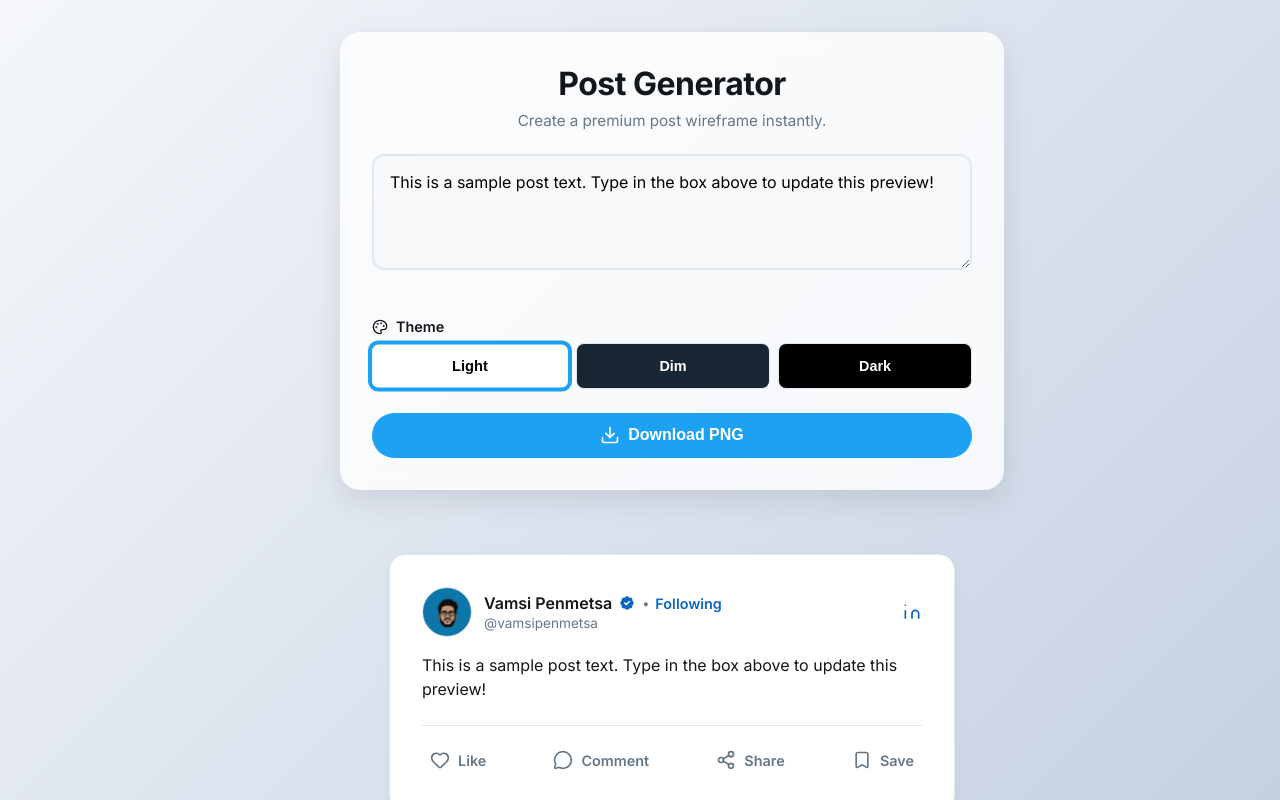
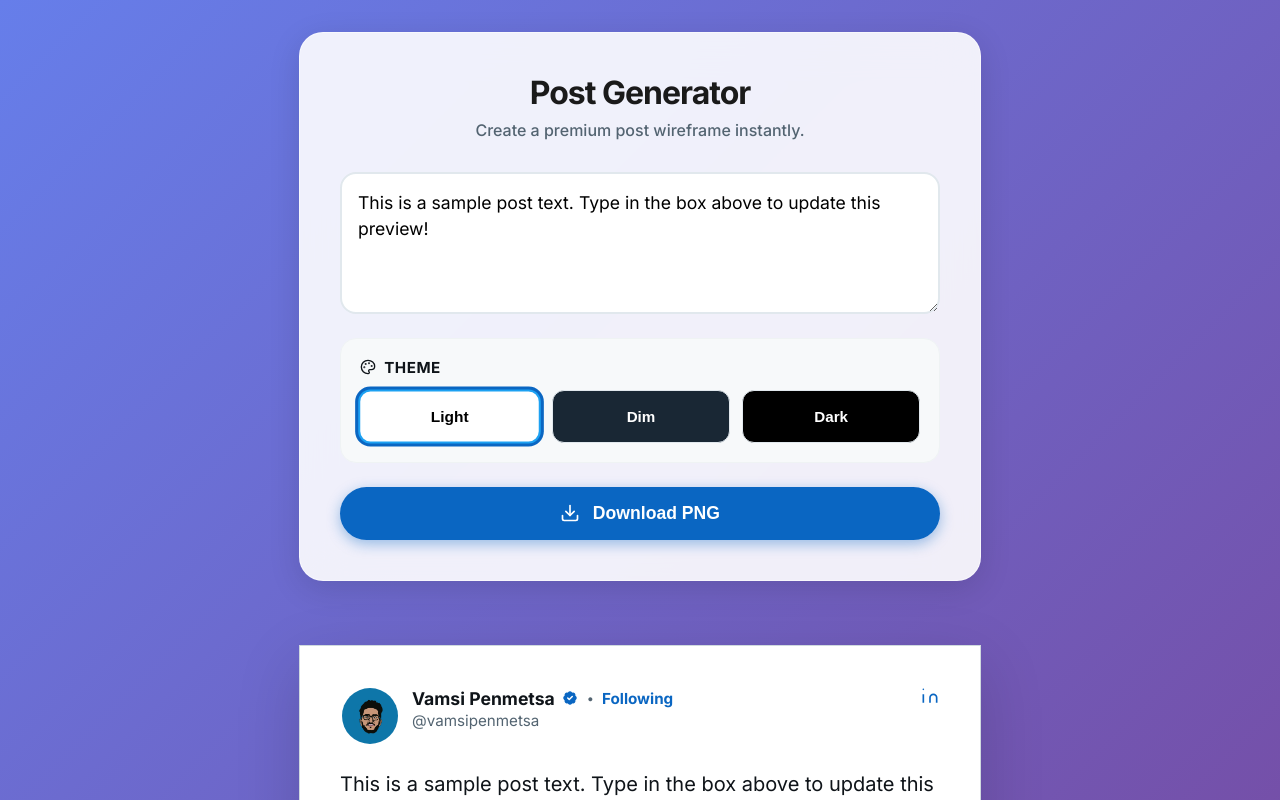
Before and after one commit to vamsipenmetsa/post-wireframe, a React (Vite) app: page / in a window 1280 px wide. Shown: the top 800 px of the page. Built offline with nearby package versions, Linux system fonts and the light colour scheme.

Commit message:
Enhance UI with premium design, square edges, and high-res output

```diff
--- a/src/PostGenerator.css
+++ b/src/PostGenerator.css
@@ -1,98 +1,168 @@
 :root {
-  --primary-color: #1DA1F2;
-  --bg-gradient: linear-gradient(135deg, #f5f7fa 0%, #c3cfe2 100%);
+  --primary-color: #0a66c2;
+  --primary-hover: #1a91da;
+  --bg-gradient: linear-gradient(135deg, #667eea 0%, #764ba2 100%);
   --card-bg: #ffffff;
-  --text-color: #14171a;
-  --secondary-text: #657786;
-  --border-color: #e1e8ed;
-  --shadow: 0 10px 30px rgba(0, 0, 0, 0.1);
+  --text-color: #0f1419;
+  --secondary-text: #536471;
+  --border-color: #cfd9de;
+  --shadow: 0 8px 32px rgba(0, 0, 0, 0.12);
+  --glass-bg: rgba(255, 255, 255, 0.9);
+  --glass-border: 1px solid rgba(255, 255, 255, 0.5);
 }
 
 body {
   margin: 0;
-  font-family: 'Inter', sans-serif;
+  font-family: 'Inter', -apple-system, BlinkMacSystemFont, "Segoe UI", Roboto, Helvetica, Arial, sans-serif;
   background: var(--bg-gradient);
   min-height: 100vh;
   display: flex;
   justify-content: center;
   align-items: center;
+  padding: 2rem;
+  box-sizing: border-box;
+  color: var(--text-color);
 }
 
 .container {
   display: flex;
   flex-direction: column;
   align-items: center;
-  gap: 2rem;
-  padding: 2rem;
+  gap: 3rem;
   width: 100%;
-  max-width: 800px;
+  max-width: 1200px;
 }
 
+/* Glassmorphism Panel for Controls */
 .input-section {
   width: 100%;
   max-width: 600px;
-  background: rgba(255, 255, 255, 0.8);
-  backdrop-filter: blur(10px);
-  padding: 2rem;
-  border-radius: 20px;
+  background: var(--glass-bg);
+  backdrop-filter: blur(20px);
+  -webkit-backdrop-filter: blur(20px);
+  padding: 2.5rem;
+  border-radius: 24px;
   box-shadow: var(--shadow);
+  border: var(--glass-border);
   text-align: center;
 }
 
 h1 {
   margin: 0 0 0.5rem 0;
-  color: var(--text-color);
-  font-weight: 700;
-  letter-spacing: -0.5px;
+  color: #1a1a1a;
+  font-weight: 800;
+  font-size: 2rem;
+  letter-spacing: -1px;
 }
 
 .subtitle {
-  margin: 0 0 1.5rem 0;
+  margin: 0 0 2rem 0;
   color: var(--secondary-text);
-  font-size: 0.95rem;
+  font-size: 1rem;
+  font-weight: 500;
+}
+
+.controls {
+  display: flex;
+  flex-direction: column;
+  gap: 1.5rem;
 }
 
 .text-input {
   width: 100%;
   padding: 1rem;
-  border: 2px solid var(--border-color);
-  border-radius: 12px;
-  font-family: 'Inter', sans-serif;
-  font-size: 1rem;
+  border: 2px solid #e1e8ed;
+  border-radius: 16px;
+  font-family: inherit;
+  font-size: 1.1rem;
+  line-height: 1.5;
   resize: vertical;
-  transition: border-color 0.2s, box-shadow 0.2s;
-  background: #f8f9fa;
+  transition: all 0.2s cubic-bezier(0.2, 0, 0, 1);
+  background: white;
   box-sizing: border-box;
-  margin-bottom: 1.5rem;
+  min-height: 120px;
 }
 
 .text-input:focus {
   outline: none;
   border-color: var(--primary-color);
-  box-shadow: 0 0 0 3px rgba(29, 161, 242, 0.1);
-  background: #fff;
+  box-shadow: 0 0 0 4px rgba(10, 102, 194, 0.15);
+}
+
+.theme-selector {
+  display: flex;
+  flex-direction: column;
+  gap: 0.8rem;
+  align-items: flex-start;
+  background: #f7f9fa;
+  padding: 1.2rem;
+  border-radius: 16px;
+  border: 1px solid #eff3f4;
+}
+
+.label {
+  display: flex;
+  align-items: center;
+  gap: 0.5rem;
+  font-size: 0.95rem;
+  font-weight: 700;
+  color: var(--text-color);
+  text-transform: uppercase;
+  letter-spacing: 0.5px;
+}
+
+.theme-options {
+  display: flex;
+  gap: 0.8rem;
+  width: 100%;
+}
+
+.theme-btn {
+  flex: 1;
+  padding: 1rem;
+  border-radius: 12px;
+  cursor: pointer;
+  font-weight: 700;
+  font-size: 0.95rem;
+  transition: all 0.2s;
+  display: flex;
+  align-items: center;
+  justify-content: center;
+}
+
+.theme-btn:hover {
+  transform: translateY(-2px);
+  box-shadow: 0 4px 12px rgba(0, 0, 0, 0.08);
+}
+
+.theme-btn.active {
+  transform: scale(1.02);
+  box-shadow: 0 0 0 3px var(--primary-color);
+  z-index: 1;
 }
 
 .download-btn {
   display: flex;
   align-items: center;
   justify-content: center;
-  gap: 0.5rem;
+  gap: 0.8rem;
   background: var(--primary-color);
   color: white;
   border: none;
-  padding: 0.8rem 1.5rem;
+  padding: 1rem 2rem;
   border-radius: 50px;
-  font-size: 1rem;
-  font-weight: 600;
+  font-size: 1.1rem;
+  font-weight: 700;
   cursor: pointer;
-  transition: transform 0.2s, box-shadow 0.2s;
+  transition: all 0.2s;
   width: 100%;
+  box-shadow: 0 4px 14px rgba(10, 102, 194, 0.4);
 }
 
 .download-btn:hover {
+  background: var(--primary-hover);
   transform: translateY(-2px);
-  box-shadow: 0 5px 15px rgba(29, 161, 242, 0.3);
+  box-shadow: 0 6px 20px rgba(10, 102, 194, 0.5);
 }
 
 .download-btn:active {
@@ -103,115 +173,84 @@ h1 {
   width: 100%;
   display: flex;
   justify-content: center;
-  padding: 2rem;
+  padding: 1rem;
 }
 
-/* The Post Card - This is what gets screenshotted */
-.controls {
-  display: flex;
-  flex-direction: column;
-  gap: 1.5rem;
-}
-
-.theme-selector {
-  display: flex;
-  flex-direction: column;
-  gap: 0.5rem;
-  align-items: flex-start;
-}
-
-.label {
-  display: flex;
-  align-items: center;
-  gap: 0.5rem;
-  font-size: 0.9rem;
-  font-weight: 600;
-  color: var(--text-color);
-}
-
-.theme-options {
-  display: flex;
-  gap: 0.5rem;
-  width: 100%;
-}
-
-.theme-btn {
-  flex: 1;
-  padding: 0.8rem;
-  border-radius: 8px;
-  cursor: pointer;
-  font-weight: 600;
-  font-size: 0.9rem;
-  transition: transform 0.2s, box-shadow 0.2s;
-}
-
-.theme-btn:hover {
-  transform: translateY(-2px);
-  box-shadow: 0 2px 8px rgba(0, 0, 0, 0.1);
-}
-
-.theme-btn.active {
-  transform: scale(1.02);
-  box-shadow: 0 0 0 2px var(--primary-color);
-}
-
-/* Post Card Themes */
+/* The Post Card - High Fidelity & Square Edges */
 .post-card {
   background: white;
   width: 100%;
-  max-width: 500px;
-  padding: 2rem;
-  border-radius: 16px;
-  box-shadow: 0 2px 10px rgba(0, 0, 0, 0.05);
+  max-width: 600px;
+  padding: 2.5rem;
+  border-radius: 0;
+  /* SQUARE EDGES as requested */
+  box-shadow: 0 20px 60px rgba(0, 0, 0, 0.15);
+  /* More premium shadow for preview */
   border: 1px solid var(--border-color);
   font-family: 'Inter', sans-serif;
   transition: background-color 0.3s, color 0.3s;
+  position: relative;
+  overflow: hidden;
 }
 
+/* Themes */
 .post-card.light {
   background: #ffffff;
-  color: #000000;
-  border-color: #e1e8ed;
+  color: #0f1419;
+  border-color: #cfd9de;
 }
 
 .post-card.dim {
-  background: #192734;
-  color: #ffffff;
+  background: #15202b;
+  color: #f7f9f9;
   border-color: #38444d;
 }
 
-.post-card.dim .name,
-.post-card.dim .post-content,
-.post-card.dim .interaction-item {
-  color: #ffffff;
+.post-card.dark {
+  background: #000000;
+  color: #e7e9ea;
+  border-color: #2f3336;
+}
+
+/* Theme specifics */
+.post-card.dim .name {
+  color: #f7f9f9;
 }
 
 .post-card.dim .username,
-.post-card.dim .dot,
+.post-card.dim .dot {
+  color: #8b98a5;
+}
+
+.post-card.dim .post-content {
+  color: #f7f9f9;
+}
+
 .post-card.dim .post-footer {
-  color: #8899a6;
+  color: #8b98a5;
+  border-top-color: #38444d;
 }
 
 .post-card.dim .interaction-item:hover {
   background-color: rgba(255, 255, 255, 0.1);
 }
 
-.post-card.dark {
-  background: #000000;
-  color: #ffffff;
-  border-color: #2f3336;
-}
-
-.post-card.dark .name,
-.post-card.dark .post-content,
-.post-card.dark .interaction-item {
-  color: #d9d9d9;
+.post-card.dark .name {
+  color: #e7e9ea;
 }
 
 .post-card.dark .username,
-.post-card.dark .dot,
+.post-card.dark .dot {
+  color: #71767b;
+}
+
+.post-card.dark .post-content {
+  color: #e7e9ea;
+}
+
 .post-card.dark .post-footer {
-  color: #6e767d;
+  color: #71767b;
+  border-top-color: #2f3336;
 }
 
 .post-card.dark .interaction-item:hover {
@@ -220,32 +259,17 @@ h1 {
 
 .post-header {
   display: flex;
-  align-items: center;
+  align-items: flex-start;
   gap: 12px;
-  margin-bottom: 1rem;
-  position: relative;
-}
-
-.linkedin-badge {
-  margin-left: auto;
-  display: flex;
-  align-items: center;
-  justify-content: center;
-  background: white;
-  border-radius: 4px;
-}
-
-.post-card.dim .linkedin-badge,
-.post-card.dark .linkedin-badge {
-  background: transparent;
+  margin-bottom: 1.5rem;
 }
 
 .avatar {
-  width: 48px;
-  height: 48px;
+  width: 56px;
+  height: 56px;
   border-radius: 50%;
   object-fit: cover;
-  border: 1px solid var(--border-color);
+  border: 2px solid transparent;
 }
 
 .user-info {
@@ -253,6 +277,7 @@ h1 {
   flex-direction: column;
   gap: 2px;
   flex-grow: 1;
+  padding-top: 2px;
 }
 
 .name-row {
@@ -262,9 +287,11 @@ h1 {
 }
 
 .name {
-  font-weight: 600;
+  font-weight: 700;
+  font-size: 1.1rem;
+  /* Larger name */
   color: var(--text-color);
-  font-size: 1rem;
+  line-height: 1.2;
 }
 
 .blue-tick {
@@ -274,63 +301,69 @@ h1 {
 .dot {
   color: var(--secondary-text);
   font-size: 0.8rem;
+  margin: 0 2px;
 }
 
 .follow-text {
-  color: #0a66c2;
-  font-weight: 600;
-  font-size: 0.9rem;
+  color: var(--primary-color);
+  font-weight: 700;
+  font-size: 0.95rem;
   cursor: pointer;
 }
 
 .handle-row {
   display: flex;
   align-items: center;
-  gap: 6px;
 }
 
 .username {
   color: var(--secondary-text);
-  font-size: 0.85rem;
+  font-size: 0.95rem;
+  font-weight: 400;
 }
 
-.linkedin-icon-top-right {
+.linkedin-badge {
   margin-left: auto;
-  opacity: 1;
+  display: flex;
+  align-items: center;
+  justify-content: center;
 }
 
 .post-content {
-  color: var(--text-color);
-  font-size: 1rem;
-  line-height: 1.5;
+  font-size: 1.25rem;
+  /* Larger, more legible text */
+  line-height: 1.4;
   white-space: pre-wrap;
   word-wrap: break-word;
-  margin-bottom: 1.5rem;
+  margin-bottom: 2rem;
+  font-weight: 400;
 }
 
 .post-footer {
   display: flex;
   justify-content: space-between;
-  padding-top: 1rem;
+  padding-top: 1.5rem;
   border-top: 1px solid var(--border-color);
   color: var(--secondary-text);
+  margin-top: auto;
 }
 
 .interaction-item {
   display: flex;
   align-items: center;
-  gap: 8px;
-  font-size: 0.9rem;
+  gap: 10px;
+  font-size: 0.95rem;
   font-weight: 600;
   cursor: pointer;
-  padding: 8px;
-  border-radius: 4px;
+  padding: 10px;
+  border-radius: 8px;
   transition: background-color 0.2s;
+  color: inherit;
 }
 
 .interaction-item:hover {
-  background-color: #f3f6f8;
-  color: var(--text-color);
+  background-color: rgba(10, 102, 194, 0.1);
+  color: var(--primary-color);
 }
 
 .interaction-item .icon {
--- a/src/PostGenerator.jsx
+++ b/src/PostGenerator.jsx
@@ -11,7 +11,7 @@ const PostGenerator = () => {
   const handleDownload = async () => {
     if (postRef.current) {
       const canvas = await html2canvas(postRef.current, {
-        scale: 2,
+        scale: 4, // Increased resolution
         backgroundColor: null,
         useCORS: true,
       });
```
